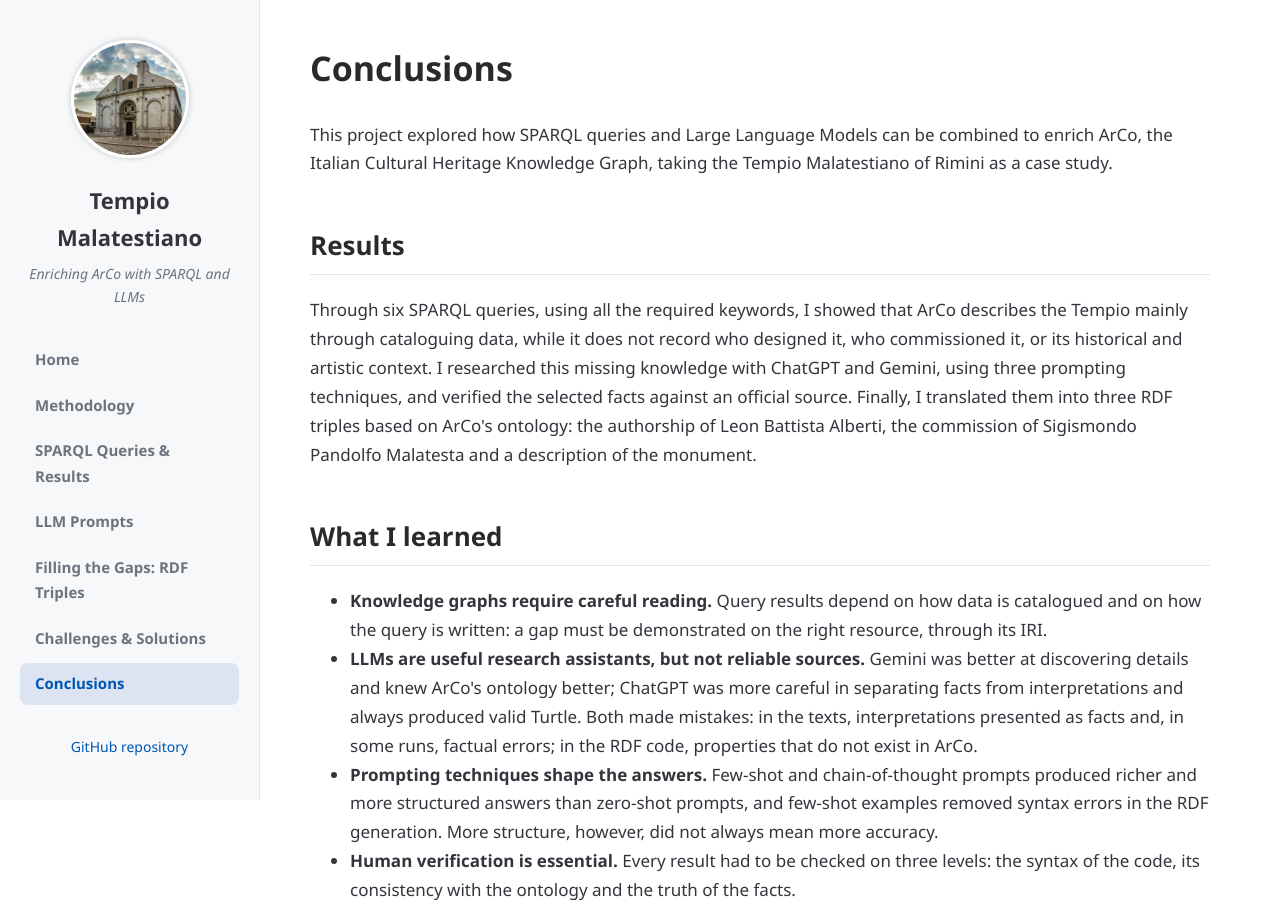
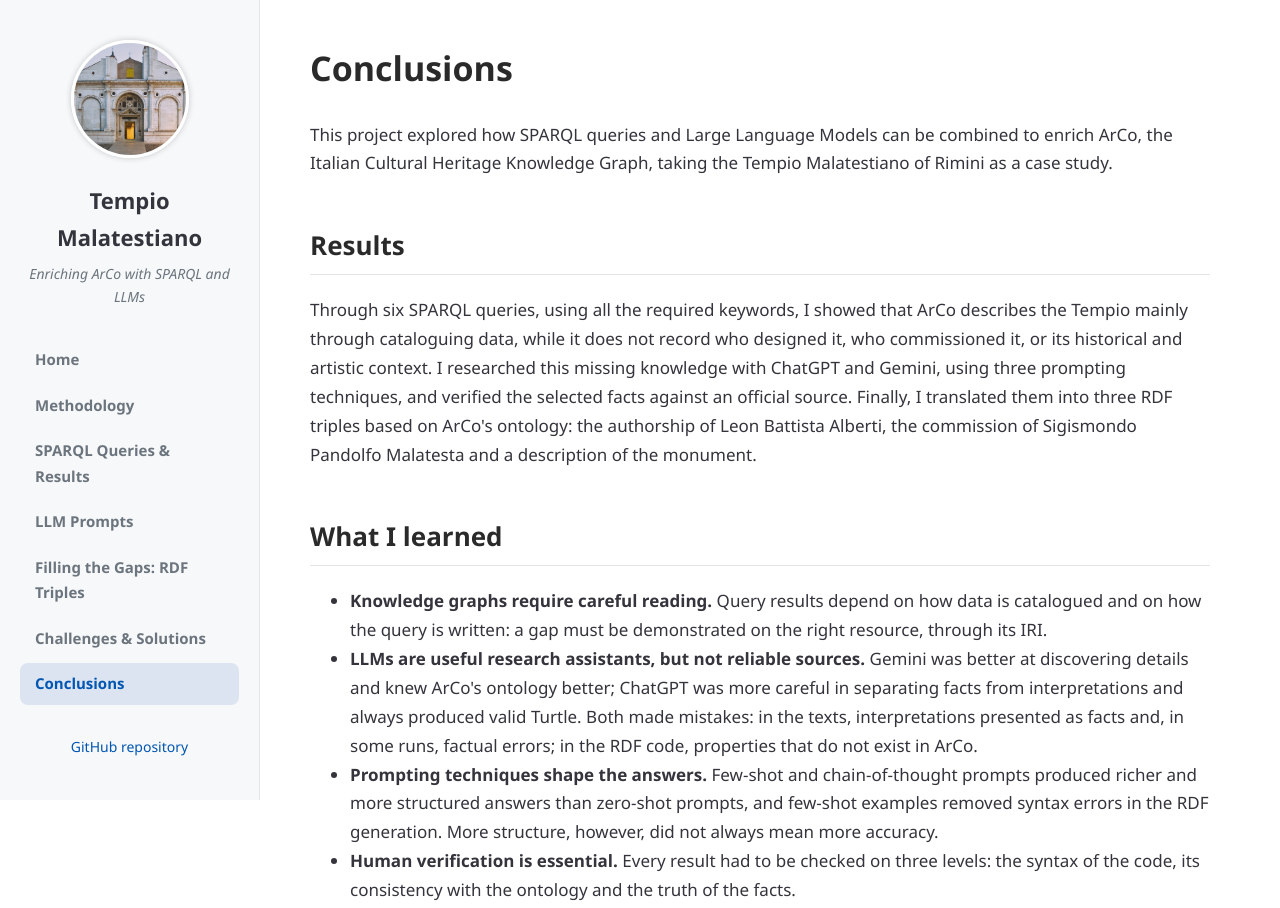
Before and after one commit to sofiabianchiniweb/KE4H_Project, a plain HTML site: page conclusions.html in a window 1280 px wide. Shown: the top 908 px of the page. Drawn offline with Linux system fonts and the light colour scheme.

Commit message:
Update sidebar avatar image source

```diff
--- a/conclusions.html
+++ b/conclusions.html
@@ -11,7 +11,7 @@
   <!-- SIDEBAR MENU: the same on every page -->
   <aside class="sidebar">
     <a href="index.html">
-      <img class="avatar" src="images/avatar-tempio.jpg" alt="Tempio Malatestiano">
+      <img class="avatar" src="images/facciata.jpg" alt="Tempio Malatestiano">
     </a>
     <p class="site-title">Tempio Malatestiano</p>
     <p class="site-subtitle">Enriching ArCo with SPARQL and LLMs</p>
```
